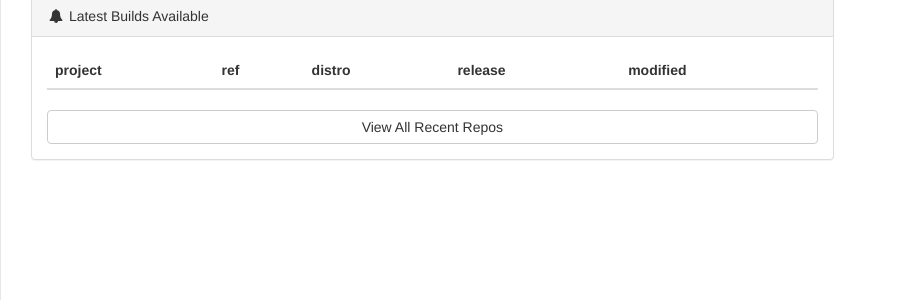
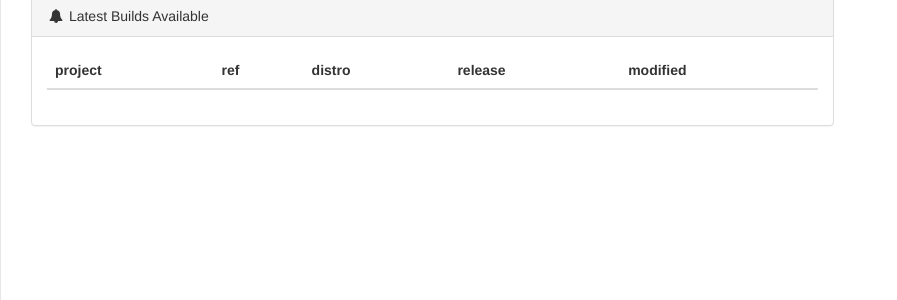
Before and after one commit to ceph/shaman, a Python web app: template shaman/templates/builds.html in a window 1280 px wide. Shown: the part 166-466 px from the top of the page, without its empty margins (0-897 px from the left). Run offline with Jinja, Linux system fonts and the light colour scheme; the template is opened without the code that fills it, so the values that code supplies are empty; some libraries are stand-ins or nearby versions.

Commit message:
ui: removed buttons linking to repos and builds on build listing page
Signed-off-by: Andrew Schoen <aschoen@redhat.com>

```diff
--- a/shaman/templates/builds.html
+++ b/shaman/templates/builds.html
@@ -64,9 +64,6 @@
                                 </table>
                             </div>
                             <!-- /.list-group -->
-                            {% if not project_name %}
-                            <a href="#" class="btn btn-default btn-block">View All Recent Repos</a>
-                            {% endif %}
                         </div>
                         <!-- /.panel-body -->
                     </div>
@@ -89,9 +86,6 @@
                             {% endfor %}
                         </div>
                         <!-- /.list-group -->
-                        {% if not project_name %}
-                        <a href="#" class="btn btn-default btn-block">View All Recent Builds</a>
-                        {% endif %}
                     </div>
                     <!-- /.panel-body -->
                 </div>
```
